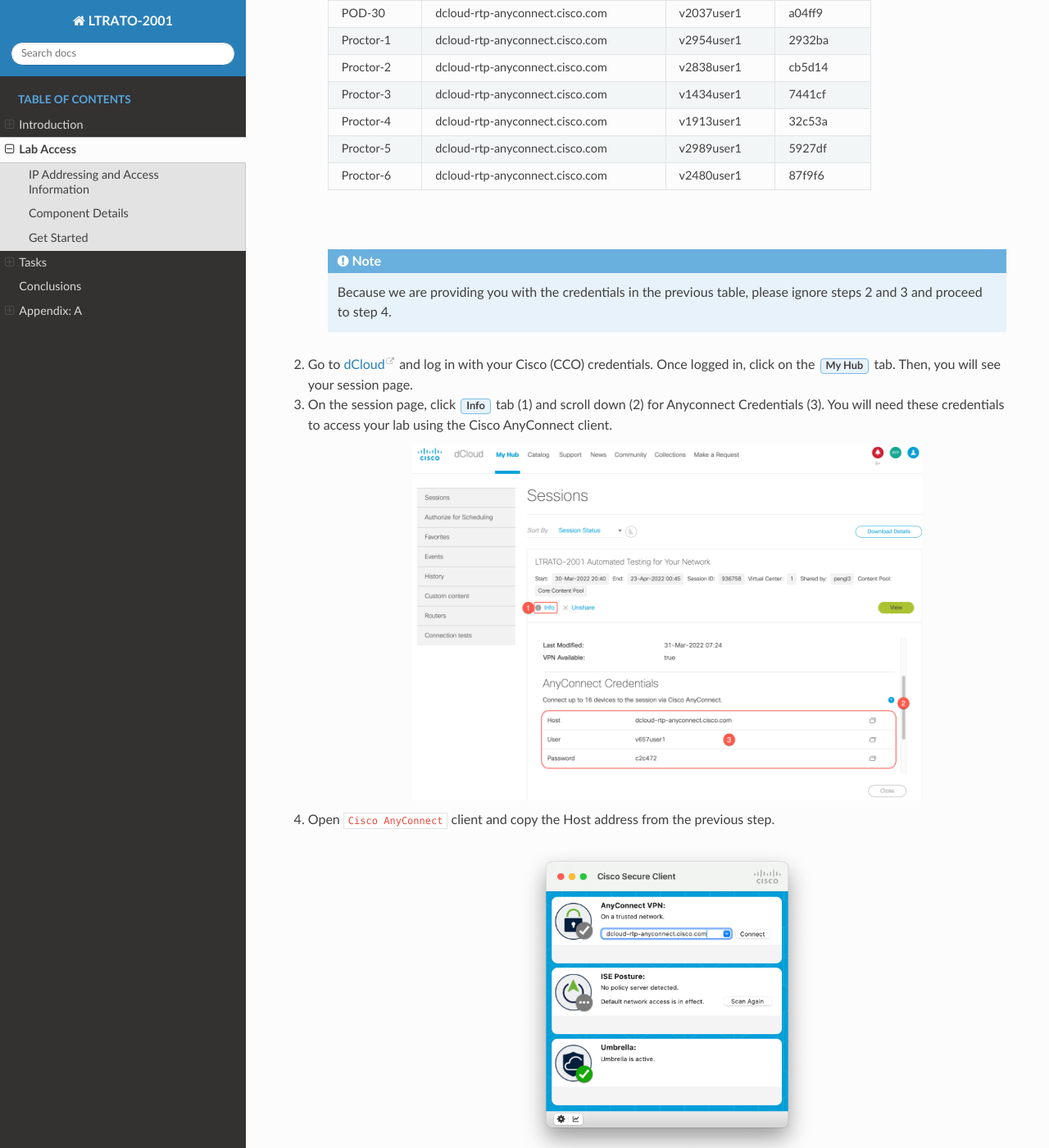
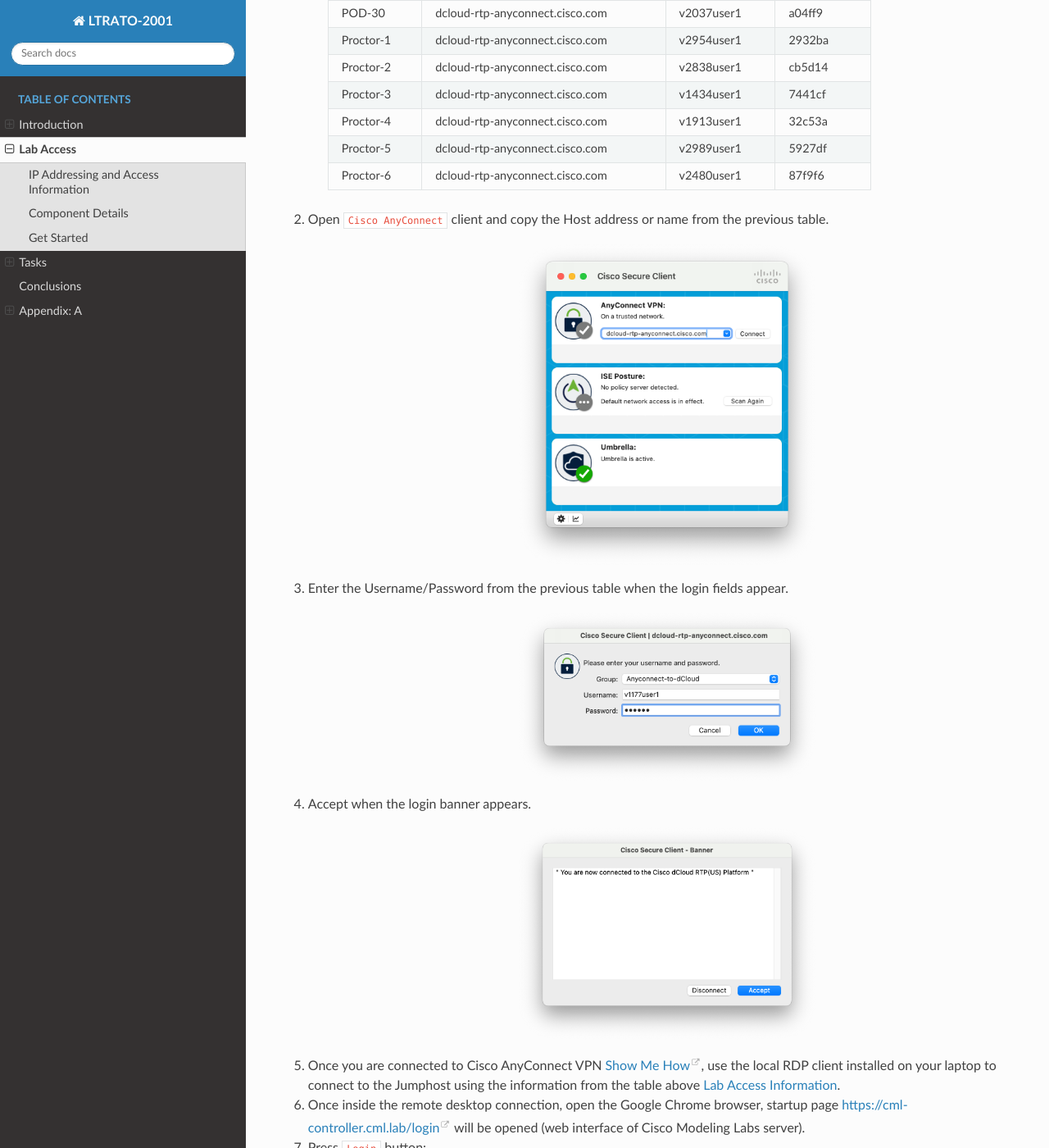
Before and after one commit to CiscoLives/LTRATO-2001, a Sphinx documentation site: the page built from docs/labaccess/index.rst, in a window 1280 px wide and 1400 px high, scrolled down 2858 px. Shown: the whole window at 82% size. Built offline with Sphinx 7.4.7 and the Read the Docs theme 2.0.0, drawn with Linux system fonts in a browser that asks for light colours; some of the changed text lies outside the part shown.

Commit message:
Remove unused steps

```diff
--- a/docs/labaccess/index.rst
+++ b/docs/labaccess/index.rst
@@ -53,26 +53,14 @@
         :width: 80%
         :header-rows: 1
 
-    |
 
-    .. note::
-        Because we are providing you with the credentials in the previous table, please ignore steps 2 and 3 and proceed to step 4.
-
-
-#. Go to `dCloud <https://dcloud.cisco.com>`__ and log in with your Cisco (CCO) credentials. Once logged in, click on the :guilabel:`My Hub` tab. Then, you will see your session page.
-#. On the session page, click :guilabel:`Info` tab (1) and scroll down (2) for Anyconnect Credentials (3). You will need these credentials to access your lab using the Cisco AnyConnect client.
-
-    .. image:: images/session-details.png
-        :width: 75%
-        :align: center
-
-#. Open ``Cisco AnyConnect`` client and copy the Host address from the previous step.
+#. Open ``Cisco AnyConnect`` client and copy the Host address or name from the previous table.
 
     .. image:: images/anyconnect-01.png
         :width: 45%
         :align: center
 
-#. Enter the Username/Password from the previous step when the login fields appear.
+#. Enter the Username/Password from the previous table when the login fields appear.
 
     .. image:: images/anyconnect-02.png
         :width: 45%
```
